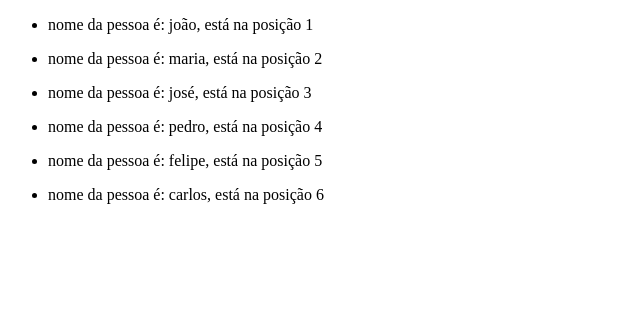
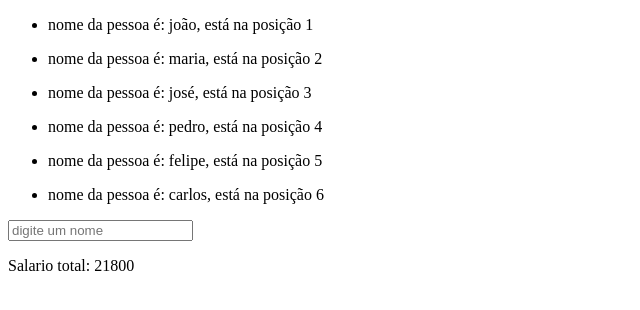
Before and after one commit to jaquelineneves/ExerciciosAngular, an Angular app: page / in a window 1280 px wide. Shown: the top 310 px of the page, without its empty margins (0-640 px from the left). Built offline with nearby package versions, Linux system fonts and the light colour scheme.

Commit message:
Exemplo 6

```diff
--- a/src/app/app.component.html
+++ b/src/app/app.component.html
@@ -7,3 +7,15 @@
 <ul *ngFor="let nome of nomes, let i= index">
   <li>nome da pessoa é: {{nome}}, está na posição {{i + 1}} </li>
 </ul>
+
+<p *ngIf="nomes.length == 0">Nenhum nome encontrado, usando *ngIf</p>
+
+<p [hidden]="nomes.length > 0">Nenhum nome encontrado, usando hidden</p>
+
+<input #box placeholder="digite um nome" (keyup)="buscar(box.value)"/>
+
+<p>Salario total: {{getValorTotal()}}</p>
+
+<ul *ngFor="let nomeFiltro of nomesFiltro">
+  <li>{{nomeFiltro}}</li>
+</ul>
--- a/src/app/app.component.ts
+++ b/src/app/app.component.ts
@@ -1,10 +1,65 @@
 import { Component } from '@angular/core';
+import { ThrowStmt } from '@angular/compiler';
 
 @Component({
   selector: 'app-root',
   templateUrl: './app.component.html',
   styleUrls: ['./app.component.css']
 })
-export class AppComponent {
+
+export class AppComponent{
   nomes: string[] = ['joão','maria','josé','pedro','felipe','carlos'];
+
+  nomesFiltro: string[];
+
+  pessoas: any = [
+    {id: 1, nome: 'joao', salario: 5000},
+    {id: 2, nome: 'maria', salario: 1000},
+    {id: 3, nome: 'jose', salario: 2000},
+    {id: 4, nome: 'pedro', salario: 3000},
+    {id: 5, nome: 'felipe', salario: 10000},
+    {id: 6, nome: 'carlos', salario: 800},
+  ]
+
+  getValorTotal(): Number {
+    return this.pessoas.reduce(
+      (soma, pessoa) => soma + pessoa.salario, 0);
+  }
+
+  buscar(valor: string){
+    this.nomesFiltro = [];
+
+    //método 1
+    /*
+    for(var i=0; i < this.nomes.length; i++) {
+      if(this.nomes[i].toLowerCase().includes(valor.toLowerCase())){
+        this.nomesFiltro.push(this.nomes[i]);
+      }
+    }*/
+
+    //método 2
+    /*
+    let temp = [];
+    this.nomes.forEach(buscarItem);
+    function buscarItem(nome){
+      if(nome.toLowerCase().includes(valor.toLowerCase())){
+        temp.push(nome);
+      }
+    }
+    this.nomesFiltro = temp;
+    */
+
+    //método 3
+    /*
+    this.nomesFiltro = this.nomes.filter(function (nome){
+      return nome.toLowerCase().includes(valor.toLowerCase());
+    });
+    */
+
+    //método 4
+    this.nomesFiltro = this.nomes.filter(
+      (nome) => nome.toLowerCase().includes(valor.toLowerCase()));
+  }
+
+
 }
```
